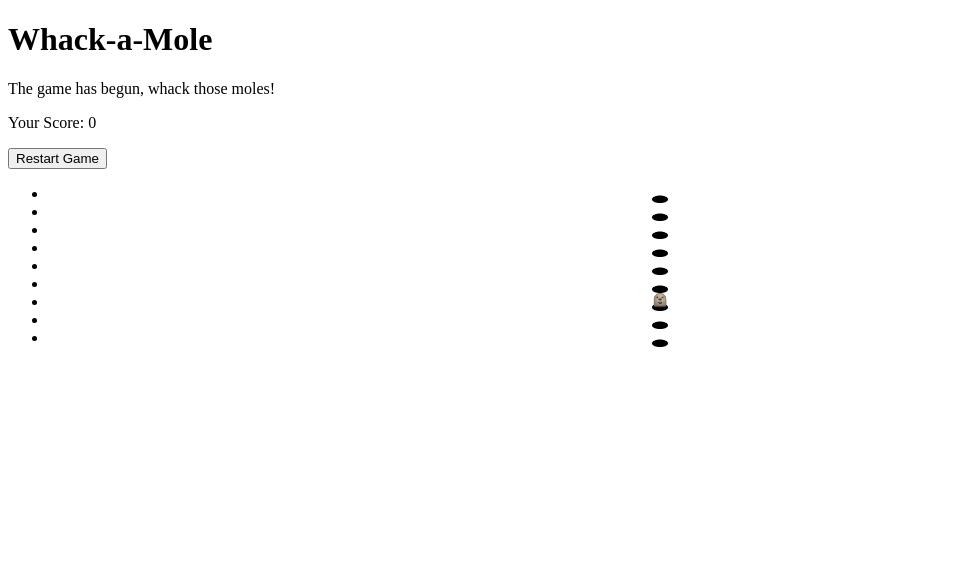
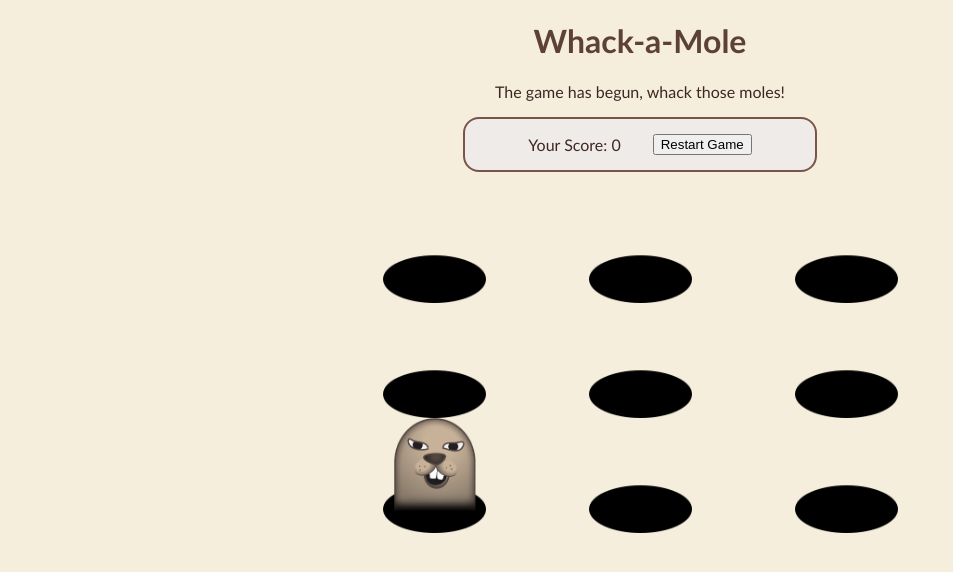
Before and after one commit to rob10-us/whack-a-mole-workshop, a React (Vite) app: page / in a window 1280 px wide. Both pictures are taken after a click on the button "Start Whacking Moles!". Shown: the top 572 px of the page, without its empty margins (0-953 px from the left). Built offline with nearby package versions, Linux system fonts and the light colour scheme.

Commit message:
added css styling with brown and light brown colors

```diff
--- a/src/index.css
+++ b/src/index.css
@@ -1,4 +1,3 @@
-
 .hole {
   background: url("/hole.png") no-repeat center/contain;
 }
@@ -6,3 +5,54 @@
 .mole {
   background-image: url("/mole.png");
 }
+
+body {
+  font-family: "Gill Sans", "Gill Sans MT", Calibri, "Trebuchet MS", sans-serif;
+  color: #3e2723;
+  background-color: #f5eedc;
+}
+h1 {
+  color: #5d4037;
+}
+
+h2 {
+  color: #5d4037;
+}
+
+#root {
+  max-width: 650px;
+  margin: 0 auto;
+  text-align: center;
+}
+
+.welcome {
+  display: flex;
+  flex-direction: column;
+  gap: 0.5rem;
+}
+
+.scoreboard {
+  display: flex;
+  justify-content: center;
+  align-items: center;
+  gap: 2rem;
+  border: 2px solid #795548;
+  border-radius: 1rem;
+  background-color: #efebe9;
+  width: 350px;
+  margin: auto;
+}
+
+.mole-zone {
+  display: grid;
+  grid-template-columns: repeat(3, 1fr);
+  list-style: none;
+  grid-auto-rows: 115px;
+  padding: 16px;
+  margin: 0px;
+}
+
+.welcome button {
+  width: 200px;
+  margin: auto;
+}
```
